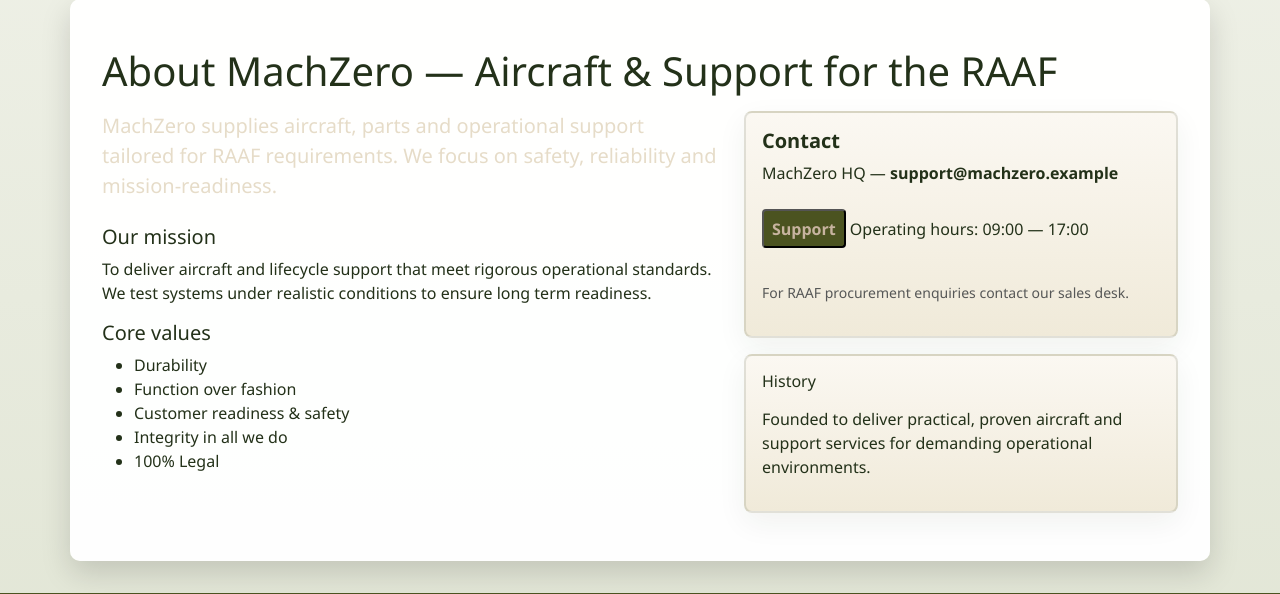
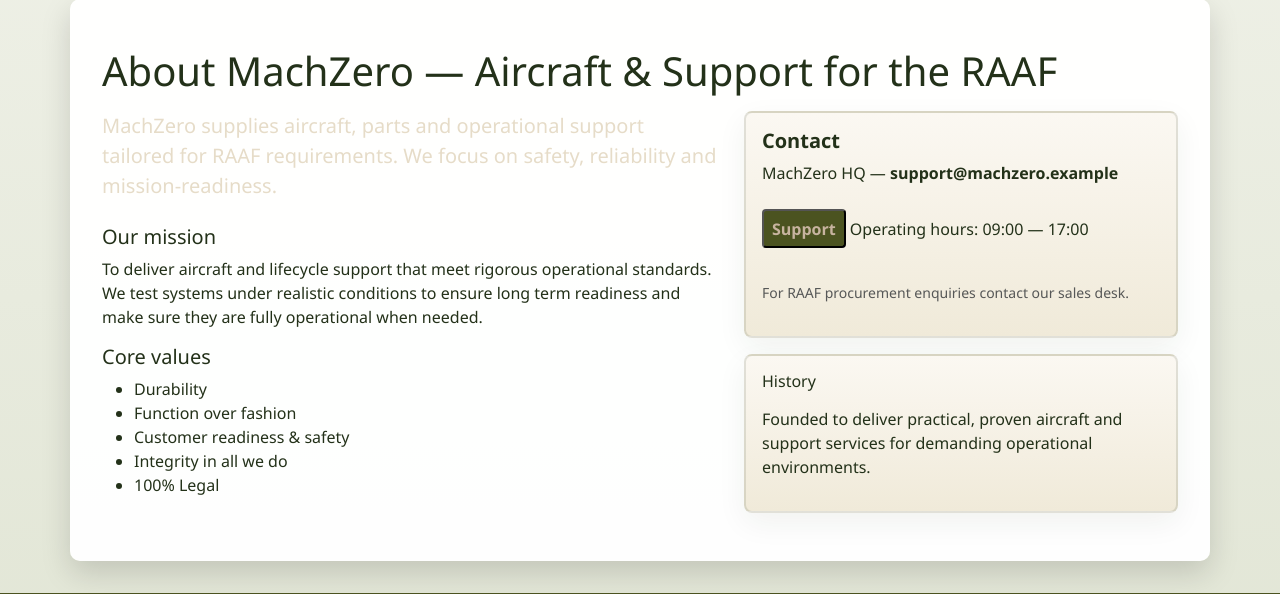
Before and after one commit to ollienunn/flask_test, a Flask app: page /about in a window 1280 px wide. Shown: the part 58-652 px from the top of the page. Run offline with Flask 3, Linux system fonts and the light colour scheme.

Commit message:
Fully Functional app

```diff
--- a/templates/about.html
+++ b/templates/about.html
@@ -25,7 +25,7 @@
         <p class="lead muted-sand">MachZero supplies aircraft, parts and operational support tailored for RAAF requirements. We focus on safety, reliability and mission-readiness.</p>
 
          <h5 class="mt-4">Our mission</h5>
-        <p>To deliver aircraft and lifecycle support that meet rigorous operational standards. We test systems under realistic conditions to ensure long term readiness.</p>
+        <p>To deliver aircraft and lifecycle support that meet rigorous operational standards. We test systems under realistic conditions to ensure long term readiness and make sure they are fully operational when needed.</p>
 
          <h5 class="mt-3">Core values</h5>
          <ul>
```
